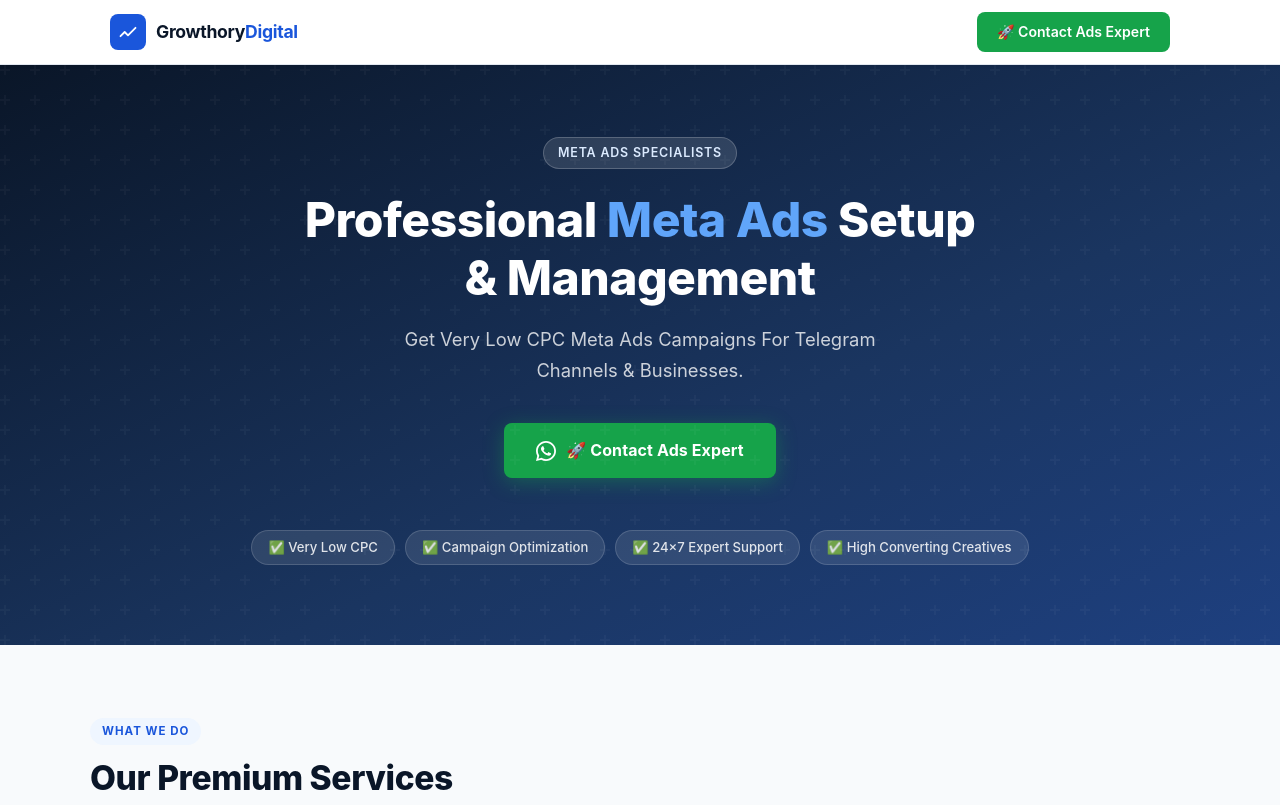
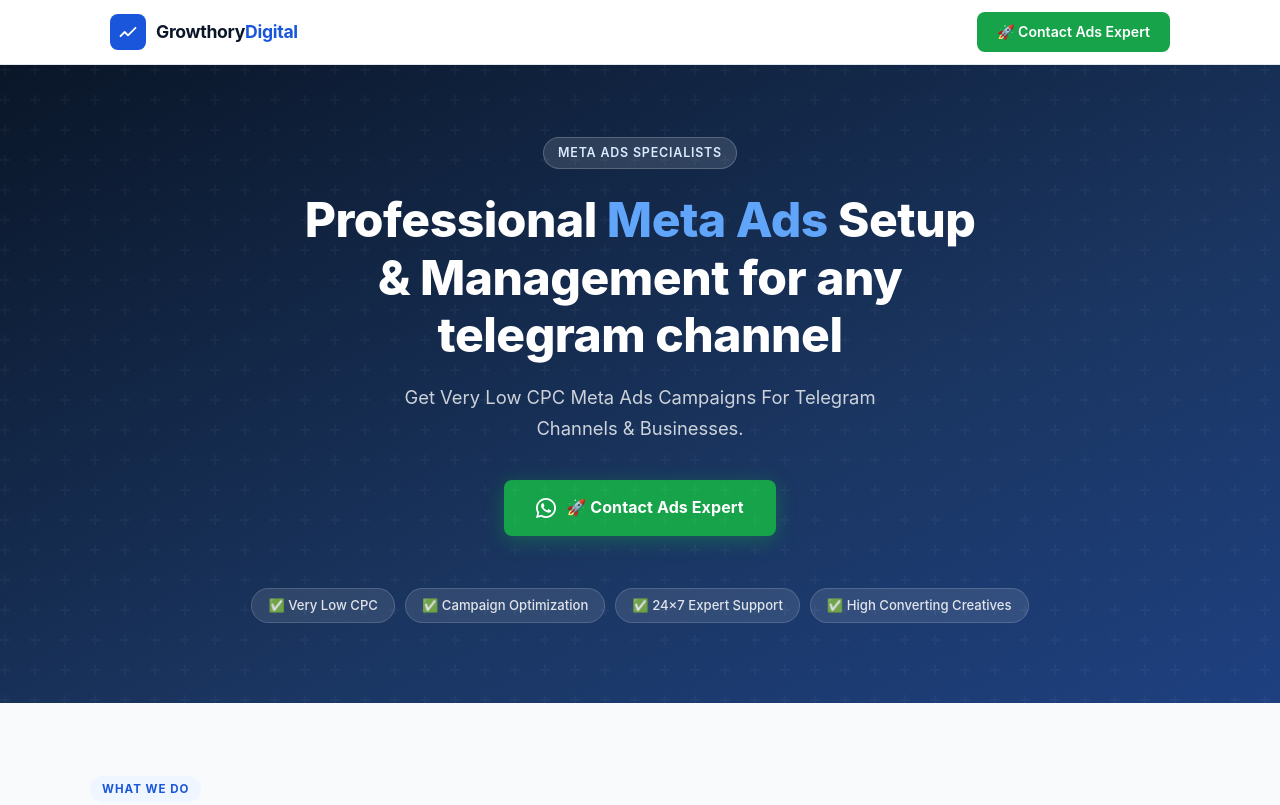
Before and after one commit to mohdumaritwa/adssetup, a plain HTML site: page index.html in a window 1280 px wide. Shown: the top 805 px of the page. Drawn offline with Linux system fonts and the light colour scheme.

Commit message:
Update hero section heading for clarity

```diff
--- a/index.html
+++ b/index.html
@@ -453,7 +453,7 @@
   <section class="hero">
     <div class="container">
       <div class="hero-badge">Meta Ads Specialists</div>
-      <h1>Professional <span>Meta Ads</span> Setup &amp; Management</h1>
+      <h1>Professional <span>Meta Ads</span> Setup &amp; Management  for any telegram channel </h1>
       <p class="hero-sub">Get Very Low CPC Meta Ads Campaigns For Telegram Channels &amp; Businesses.</p>
       <a href="#" class="btn-wa wa-btn" onclick="openWhatsApp(event)">
         <svg viewBox="0 0 24 24" fill="currentColor" xmlns="http://www.w3.org/2000/svg">
```
